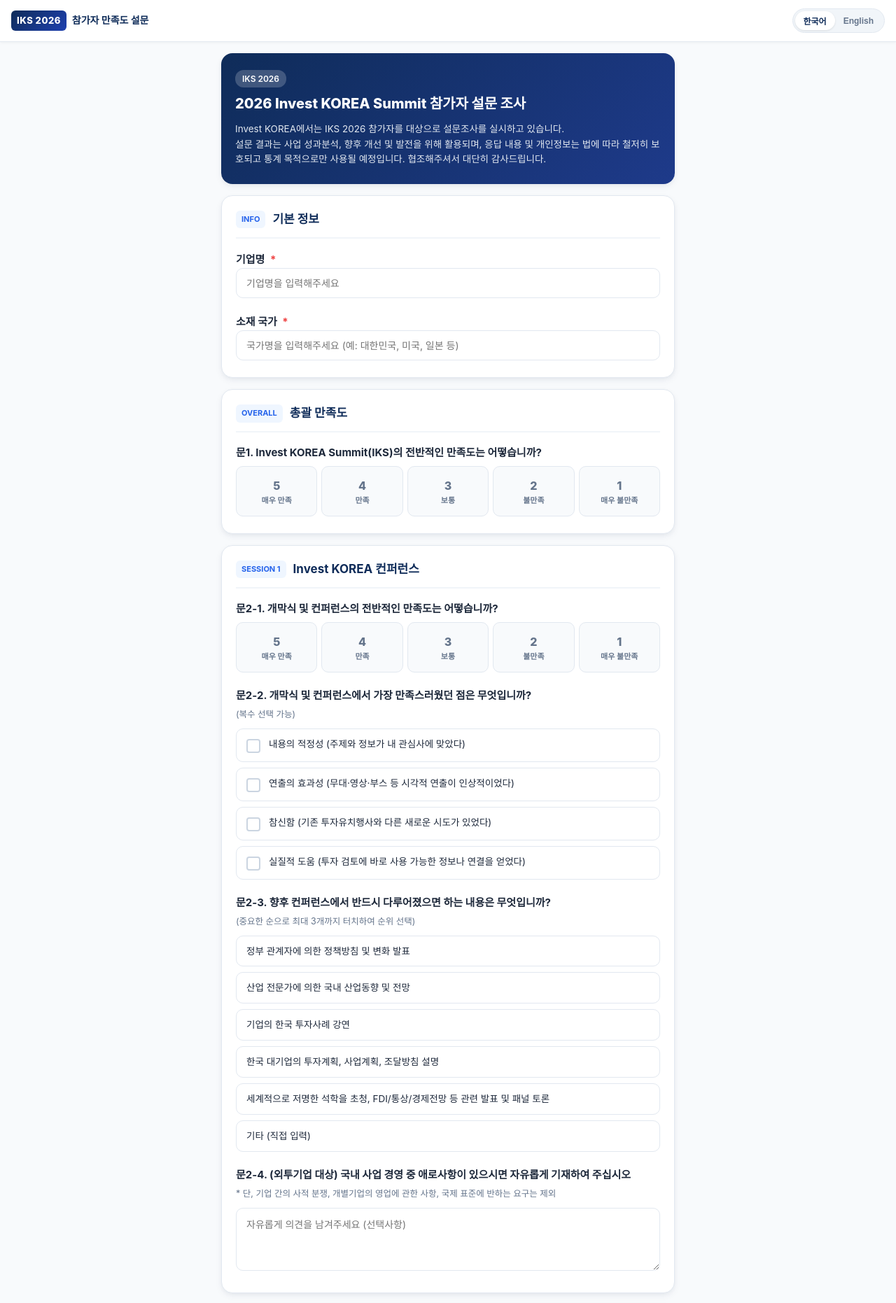
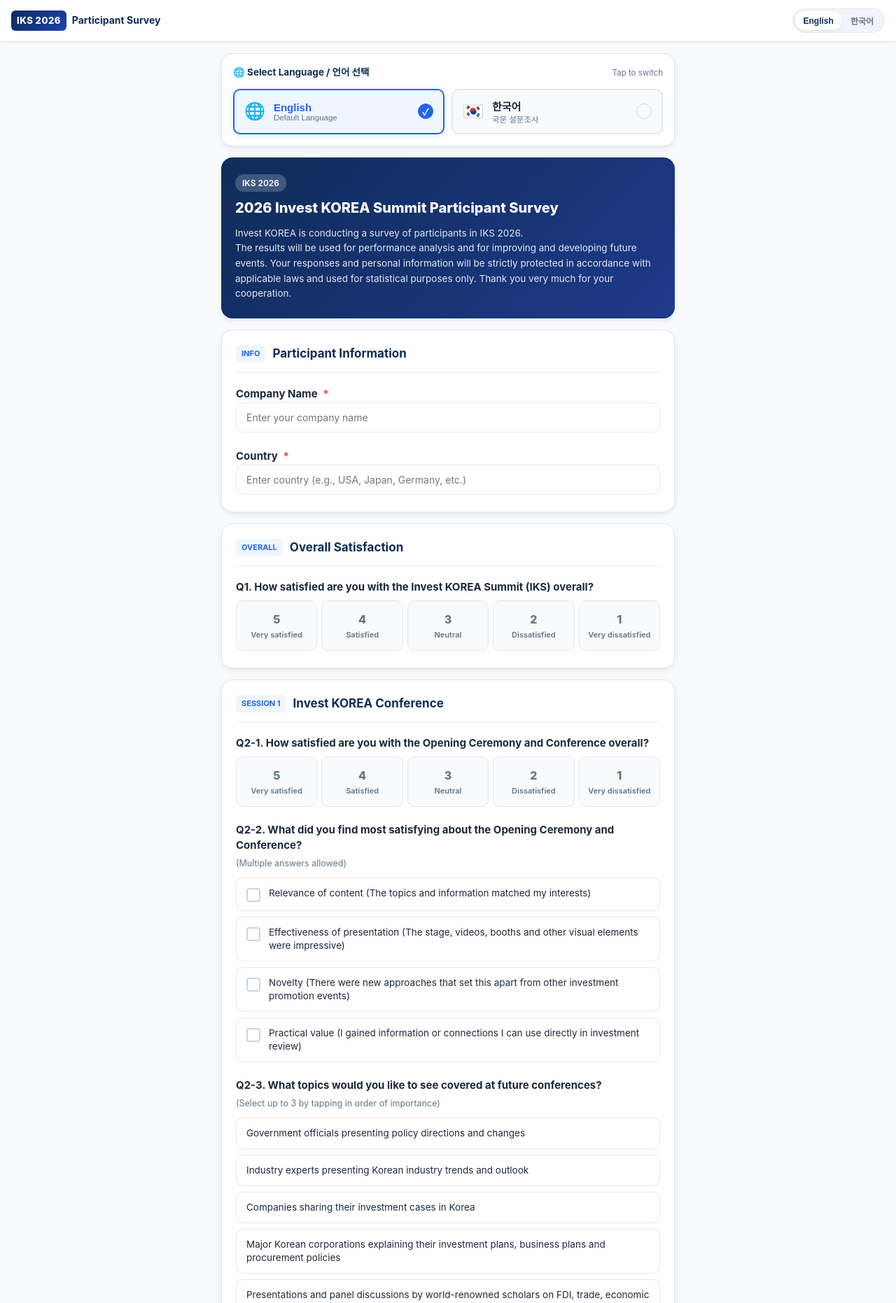
Before and after one commit to jakekim4410/IKS_Survey, a FastAPI app: page / in a window 1280 px wide. Shown: the top 1862 px of the page at 70% size. Run offline with FastAPI, Linux system fonts and the light colour scheme.

Commit message:
feat(i18n): set English as default, add prominent language selector banner, and fix item 2 label rendering

```diff
--- a/static/css/style.css
+++ b/static/css/style.css
@@ -98,6 +98,114 @@ body {
   color: var(--primary);
   box-shadow: 0 1px 3px rgba(0,0,0,0.1);
   font-weight: 700;
+}
+
+/* Prominent Language Selector Banner */
+.lang-selector-banner {
+  background: #ffffff;
+  border-radius: var(--radius-lg);
+  padding: 16px;
+  margin-bottom: 16px;
+  border: 1.5px solid var(--border-color);
+  box-shadow: var(--shadow);
+}
+
+.lang-selector-header {
+  display: flex;
+  align-items: center;
+  justify-content: space-between;
+  margin-bottom: 12px;
+}
+
+.lang-selector-title {
+  font-size: 13.5px;
+  font-weight: 700;
+  color: var(--primary);
+  display: flex;
+  align-items: center;
+  gap: 6px;
+}
+
+.lang-selector-note {
+  font-size: 11.5px;
+  color: var(--text-muted);
+}
+
+.lang-selector-grid {
+  display: grid;
+  grid-template-columns: 1fr 1fr;
+  gap: 10px;
+}
+
+.lang-choice-btn {
+  display: flex;
+  align-items: center;
+  gap: 12px;
+  padding: 12px 14px;
+  border: 2px solid var(--border-color);
+  border-radius: var(--radius-md);
+  background: #f8fafc;
+  cursor: pointer;
+  transition: all 0.2s ease;
+  text-align: left;
+  user-select: none;
+}
+
+.lang-choice-btn:hover {
+  background: #f1f5f9;
+  border-color: #cbd5e1;
+}
+
+.lang-choice-btn.active {
+  background: #eff6ff;
+  border-color: var(--accent);
+  box-shadow: 0 2px 8px rgba(37, 99, 235, 0.15);
+}
+
+.lang-flag {
+  font-size: 24px;
+  line-height: 1;
+}
+
+.lang-choice-info {
+  flex: 1;
+  display: flex;
+  flex-direction: column;
+}
+
+.lang-choice-name {
+  font-size: 15px;
+  font-weight: 800;
+  color: var(--text-dark);
+}
+
+.lang-choice-btn.active .lang-choice-name {
+  color: var(--accent);
+}
+
+.lang-choice-desc {
+  font-size: 11.5px;
+  color: var(--text-muted);
+}
+
+.lang-choice-check {
+  font-size: 13px;
+  font-weight: 800;
+  color: transparent;
+  width: 22px;
+  height: 22px;
+  border-radius: 50%;
+  border: 1.5px solid #cbd5e1;
+  display: flex;
+  align-items: center;
+  justify-content: center;
+  flex-shrink: 0;
+}
+
+.lang-choice-btn.active .lang-choice-check {
+  background: var(--accent);
+  border-color: var(--accent);
+  color: #ffffff;
 }
 
 /* Container */
--- a/static/js/app.js
+++ b/static/js/app.js
@@ -1,5 +1,6 @@
 // Invest KOREA Summit 2026 Survey Frontend Logic
-let currentLang = 'ko';
+// 외국인 참가자가 다수이므로 영문(en) 기본 설정
+let currentLang = 'en';
 
 // 순위 선택 상태 저장 (배열 순서가 곧 1순위, 2순위, 3순위)
 let confQ3Ranks = []; // max 3
@@ -11,13 +12,22 @@ document.addEventListener('DOMContentLoaded', () => {
 });
 
 function initLanguage() {
+  // 상단 헤더 토글 버튼
   const btnKo = document.getElementById('btnLangKo');
   const btnEn = document.getElementById('btnLangEn');
 
-  btnKo.addEventListener('click', () => switchLanguage('ko'));
-  btnEn.addEventListener('click', () => switchLanguage('en'));
+  if (btnKo) btnKo.addEventListener('click', () => switchLanguage('ko'));
+  if (btnEn) btnEn.addEventListener('click', () => switchLanguage('en'));
 
-  // 초기 렌더링
+  // 상단 대형 언어 선택 배너 카드 버튼
+  document.querySelectorAll('.lang-choice-btn').forEach(btn => {
+    btn.addEventListener('click', () => {
+      const selected = btn.getAttribute('data-lang');
+      if (selected) switchLanguage(selected);
+    });
+  });
+
+  // 초기 렌더링 (영어 기본)
   applyLanguage(currentLang);
 }
 
@@ -25,8 +35,16 @@ function switchLanguage(lang) {
   if (currentLang === lang) return;
   currentLang = lang;
 
-  document.getElementById('btnLangKo').classList.toggle('active', lang === 'ko');
-  document.getElementById('btnLangEn').classList.toggle('active', lang === 'en');
+  // 헤더 버튼 상태 동기화
+  const btnKo = document.getElementById('btnLangKo');
+  const btnEn = document.getElementById('btnLangEn');
+  if (btnKo) btnKo.classList.toggle('active', lang === 'ko');
+  if (btnEn) btnEn.classList.toggle('active', lang === 'en');
+
+  // 대형 배너 카드 버튼 상태 동기화
+  document.querySelectorAll('.lang-choice-btn').forEach(btn => {
+    btn.classList.toggle('active', btn.getAttribute('data-lang') === lang);
+  });
 
   applyLanguage(lang);
 }
--- a/templates/index.html
+++ b/templates/index.html
@@ -12,22 +12,48 @@
   <header class="app-header">
     <div class="brand-wrapper">
       <span class="brand-badge">IKS 2026</span>
-      <span class="brand-title" data-i18n="badge_survey">참가자 만족도 설문</span>
+      <span class="brand-title" data-i18n="badge_survey">Participant Survey</span>
     </div>
     <div class="lang-switch-group">
-      <button type="button" id="btnLangKo" class="lang-btn active">한국어</button>
-      <button type="button" id="btnLangEn" class="lang-btn">English</button>
+      <button type="button" id="btnLangEn" class="lang-btn active">English</button>
+      <button type="button" id="btnLangKo" class="lang-btn">한국어</button>
     </div>
   </header>
 
   <main class="container">
+    <!-- Prominent Language Selector Banner (Large, High Contrast, Intuitive) -->
+    <section class="lang-selector-banner">
+      <div class="lang-selector-header">
+        <span class="lang-selector-title">🌐 Select Language / 언어 선택</span>
+        <span class="lang-selector-note">Tap to switch</span>
+      </div>
+      <div class="lang-selector-grid">
+        <button type="button" class="lang-choice-btn active" data-lang="en">
+          <span class="lang-flag">🌐</span>
+          <div class="lang-choice-info">
+            <span class="lang-choice-name">English</span>
+            <span class="lang-choice-desc">Default Language</span>
+          </div>
+          <span class="lang-choice-check">✓</span>
+        </button>
+        <button type="button" class="lang-choice-btn" data-lang="ko">
+          <span class="lang-flag">🇰🇷</span>
+          <div class="lang-choice-info">
+            <span class="lang-choice-name">한국어</span>
+            <span class="lang-choice-desc">국문 설문조사</span>
+          </div>
+          <span class="lang-choice-check">✓</span>
+        </button>
+      </div>
+    </section>
+
     <!-- Intro Card -->
     <section class="intro-card">
       <span class="intro-badge" data-i18n="badge_event">IKS 2026</span>
-      <h1 class="intro-title" data-i18n="title">2026 Invest KOREA Summit 참가자 설문 조사</h1>
+      <h1 class="intro-title" data-i18n="title">2026 Invest KOREA Summit Participant Survey</h1>
       <p class="intro-desc" data-i18n="intro_desc">
-        Invest KOREA에서는 IKS 2026 참가자를 대상으로 설문조사를 실시하고 있습니다.
-        설문 결과는 사업 성과분석, 향후 개선 및 발전을 위해 활용되며, 응답 내용 및 개인정보는 법에 따라 철저히 보호되고 통계 목적으로만 사용될 예정입니다. 설문조사에 협조해주셔서 대단히 감사드립니다.
+        Invest KOREA is conducting a survey of participants in IKS 2026.
+        The results will be used for performance analysis and for improving and developing future events. Your responses and personal information will be strictly protected in accordance with applicable laws and used for statistical purposes only. Thank you very much for your cooperation.
       </p>
     </section>
 
@@ -361,7 +387,7 @@
 
   </main>
 
-  <script src="/static/js/survey_content.js"></script>
-  <script src="/static/js/app.js"></script>
+  <script src="/static/js/survey_content.js?v=5"></script>
+  <script src="/static/js/app.js?v=5"></script>
 </body>
 </html>
```
Also changed, not shown: scripts/insert_sample_data.py (line endings or trailing spaces).
